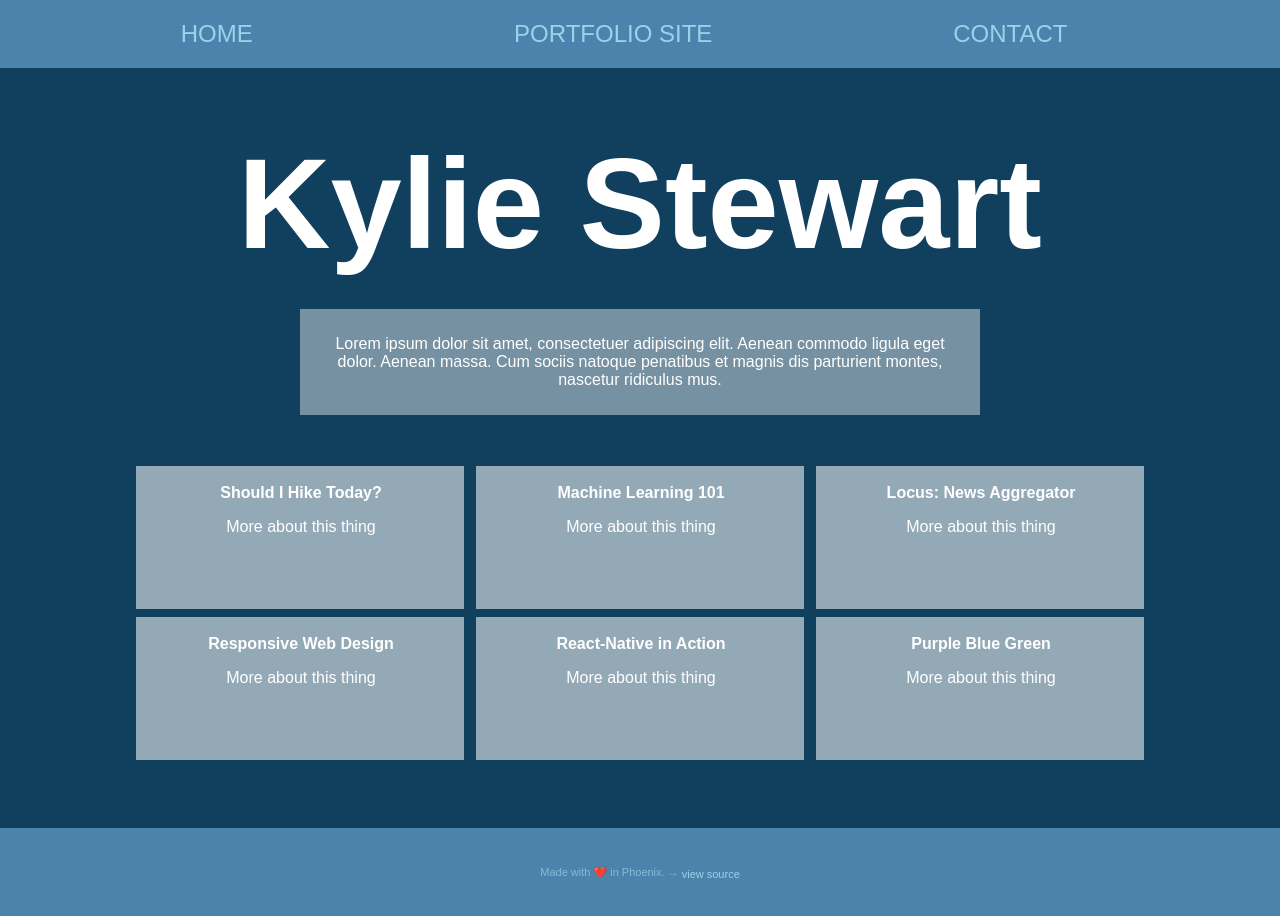
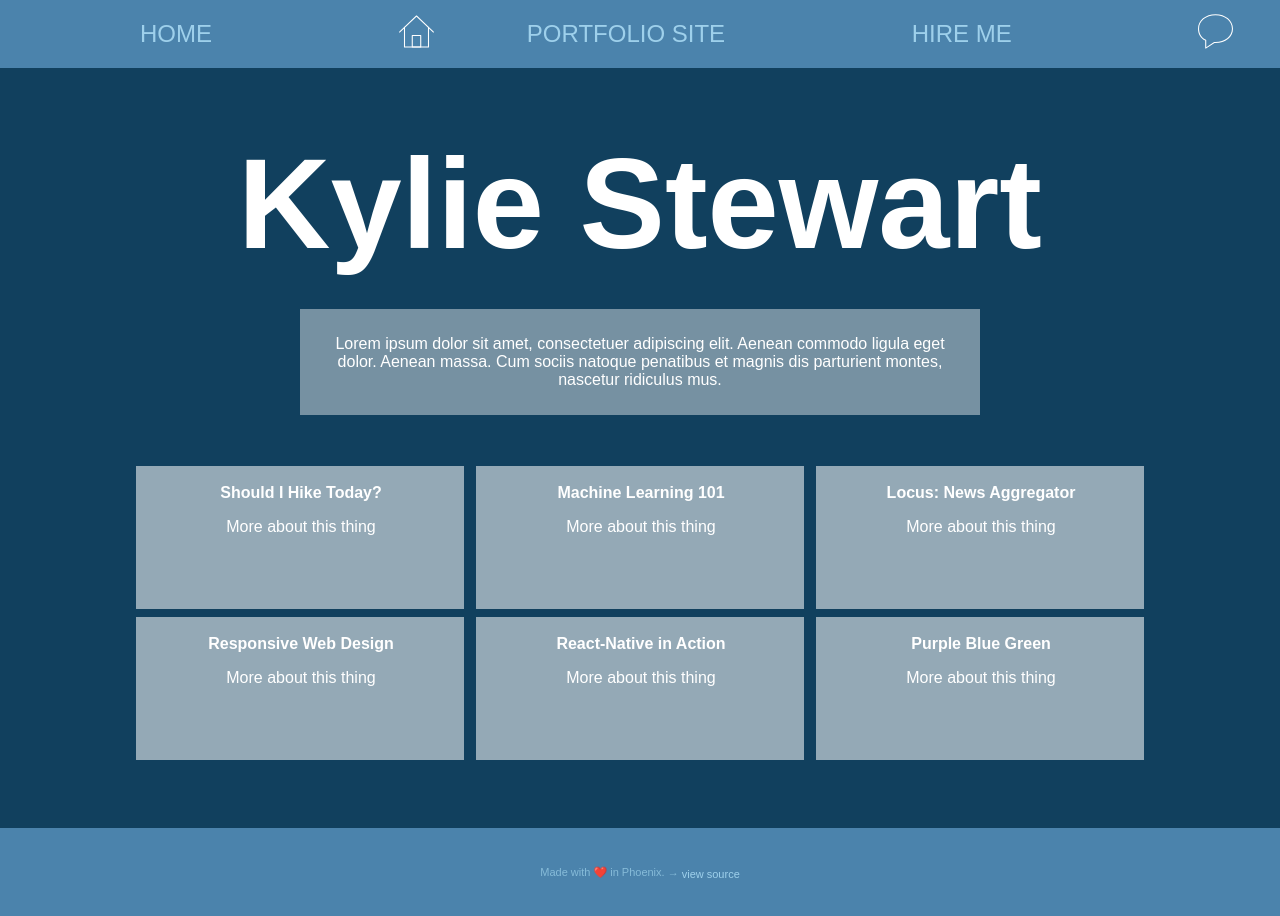
Before and after one commit to kale-stew/mobile-portfolio, a React (Create React App) app: page /#/ in a window 1280 px wide. Built offline with nearby package versions, Linux system fonts and the light colour scheme.

Commit message:
SVGs replace in-line emojis

```diff
--- a/src/components/Header.js
+++ b/src/components/Header.js
@@ -1,5 +1,6 @@
 import React from 'react';
 import { Link } from 'react-router-dom';
+import { HomeIcon, TalkIcon } from './icons';
 import './styles/Header.css';
 
 const Header = () => {
@@ -8,11 +9,11 @@ const Header = () => {
       <div className="header">
         <a className="lazy"></a>
         <Link to="/"><div className="fullsize-nav" href="">HOME</div></Link>
-        <Link to="/"><div className="home-icon" href="">⌂</div></Link>
+        <div></div><Link to="/"><HomeIcon width='35px' height='35px'/></Link>
         <a className="fullsize-nav" href="http://kyliestewart.tech">PORTFOLIO SITE</a>
         <a className="lazy"></a>
-        <Link to="/talk"><div className="fullsize-nav" href="">CONTACT</div></Link>
-        <Link to="/talk"><div className="contact-icon" href="">✍︎</div></Link>
+        <Link to="/talk"><div className="fullsize-nav" href="">HIRE ME</div></Link>
+        <div></div><Link to="/talk"><TalkIcon width='35px' height='35px'/></Link>
       </div>
     </div>
   );
```
